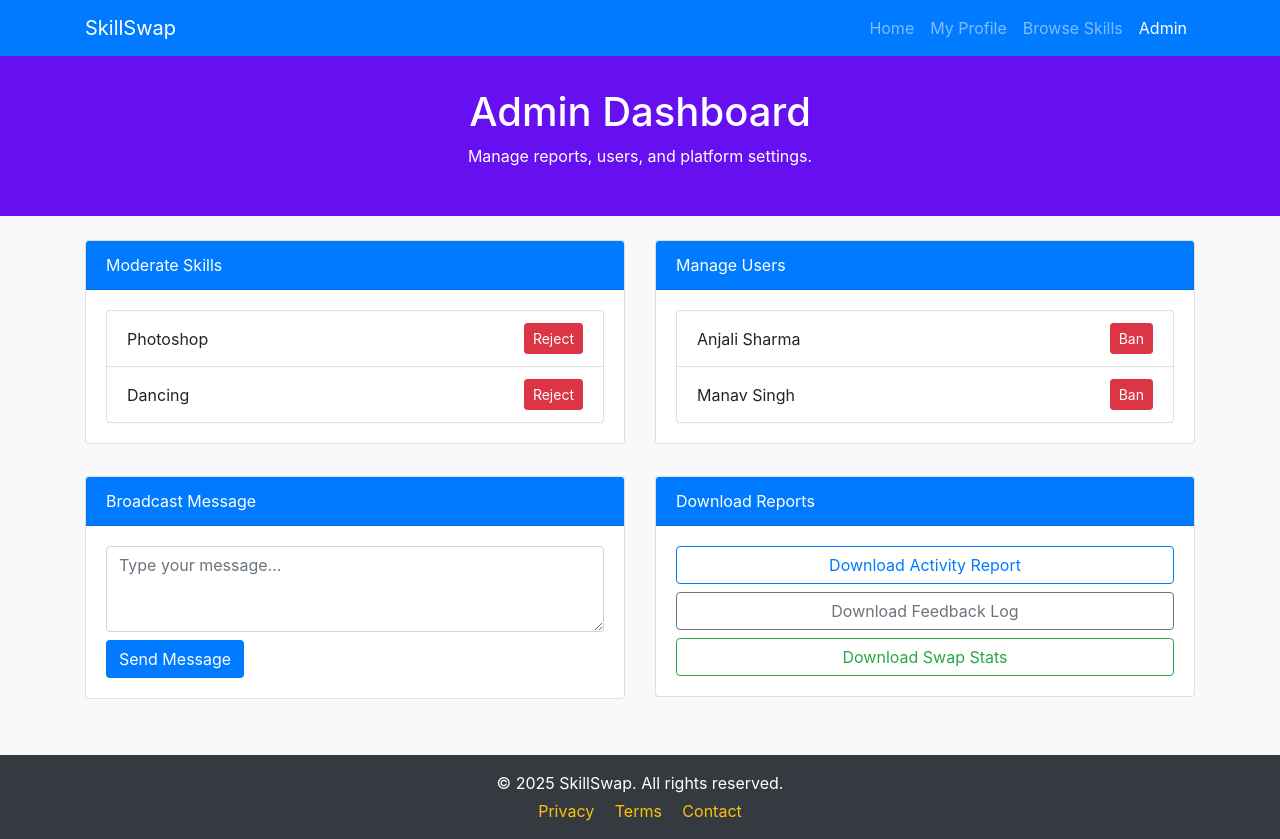
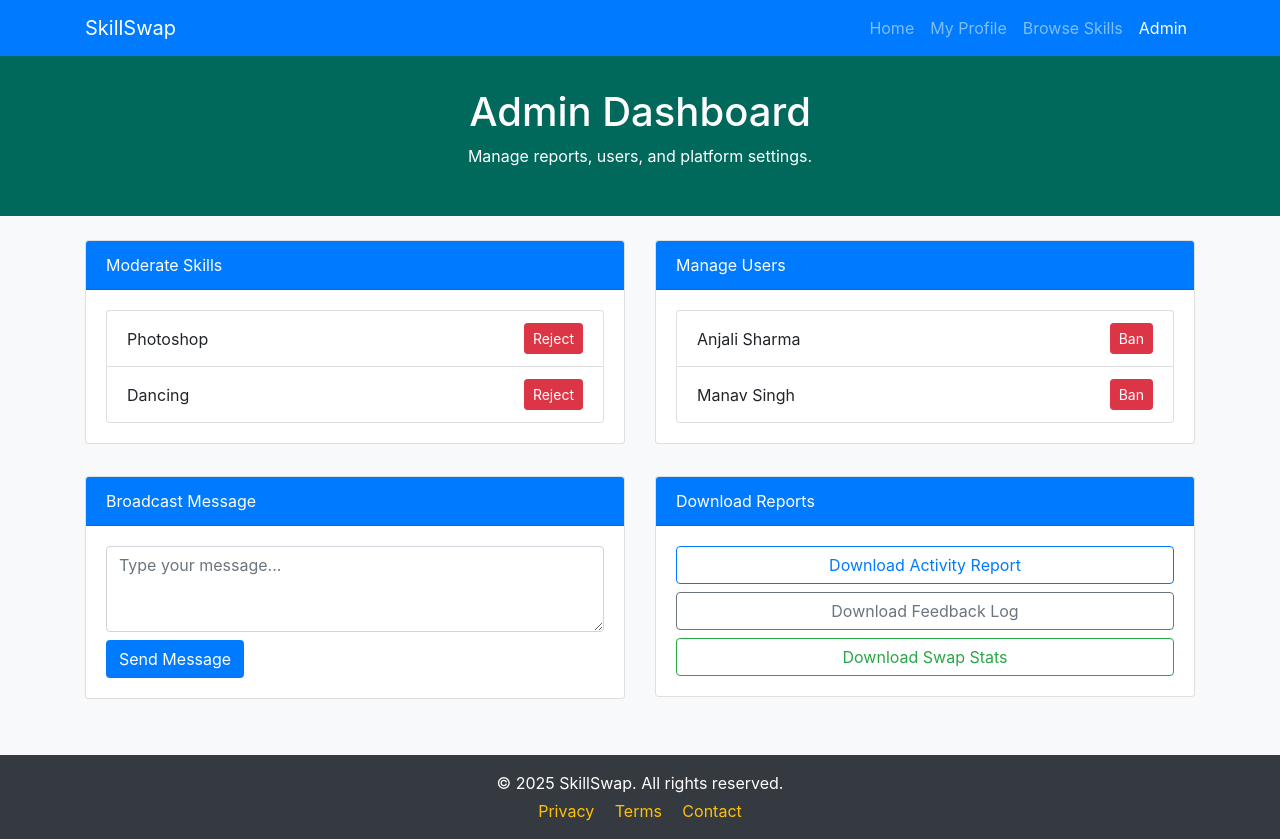
Before and after one commit to Krish1216-web/Hackathon-odoo, a plain HTML site: page admin.html in a window 1280 px wide. Drawn offline with nearby package versions, Linux system fonts and the light colour scheme.

Commit message:
Update admin.html

```diff
--- a/admin.html
+++ b/admin.html
@@ -12,7 +12,7 @@
       background-color: #f8f9fa;
     }
     .admin-header {
-      background-color: #6610f2;
+      background-color: #00695c;
       color: white;
       padding: 2rem 0;
       text-align: center;
```
